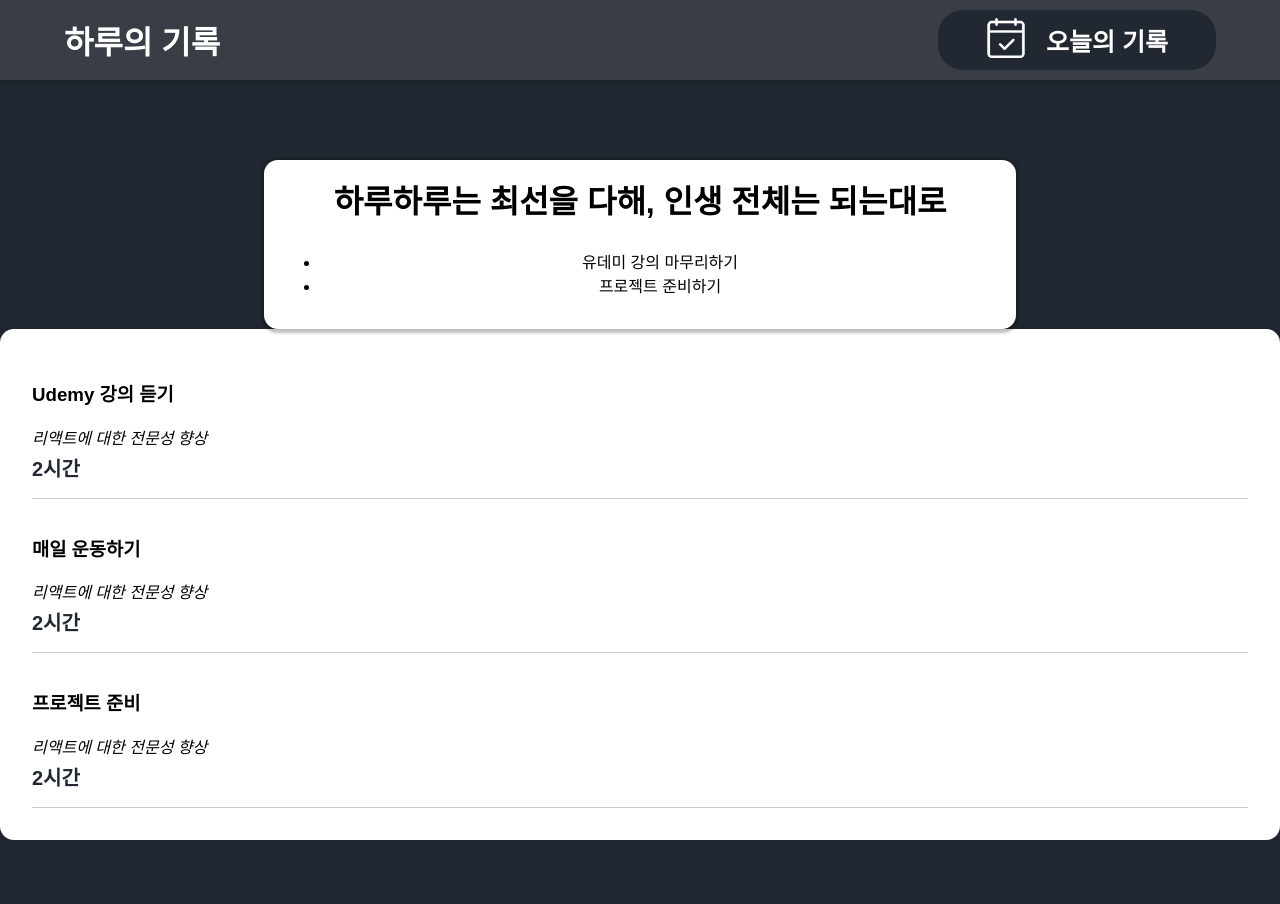
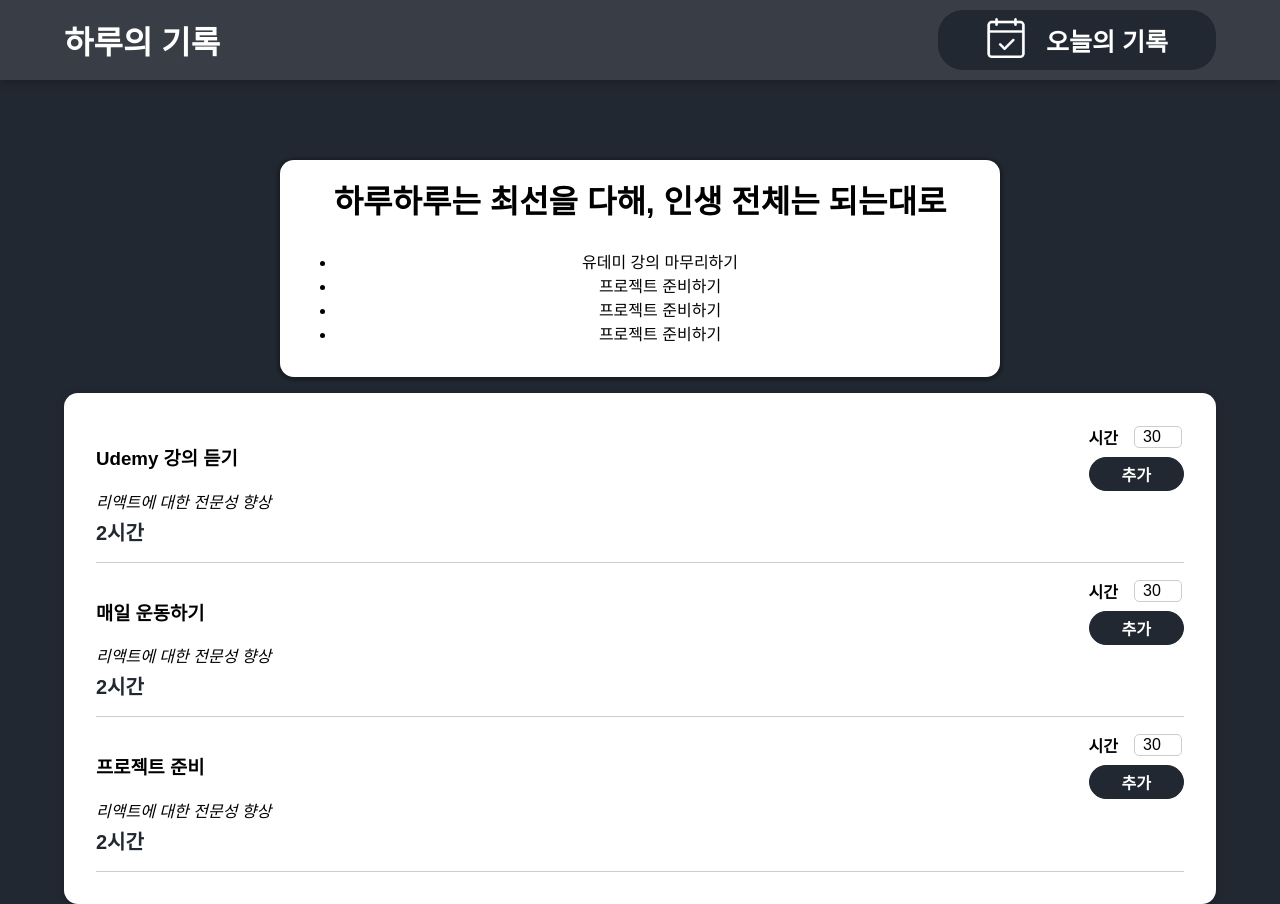
Before and after one commit to booyaChael/daylog, a React (Create React App) app: page / in a window 1280 px wide. Before the commit the page ends 840 px from the top, so only its background shows below. Built offline with nearby package versions, Linux system fonts and the light colour scheme; a web font is replaced by a local one.

Commit message:
마크업 마무리

```diff
--- a/src/components/Projects/Goal.module.css
+++ b/src/components/Projects/Goal.module.css
@@ -1,9 +1,10 @@
 .goal {
   text-align: center;
   max-width: 45rem;
-  width: 90%;
+  width: 100%;
   margin: auto;
   margin-top: 10rem;
+  margin-bottom: 1rem;
   position: relative;
   background-color: #ffffff;
   color: black;
--- a/src/components/Projects/MyProject/MyProject.js
+++ b/src/components/Projects/MyProject/MyProject.js
@@ -1,4 +1,5 @@
 import classes from "./MyProject.module.css";
+import MyProjectForm from "./MyProjectForm";
 
 const MyProject = (props) => {
   const wantToSpend = `${props.wantToSpend}시간`;
@@ -9,6 +10,9 @@
         <div className={classes.explanation}>{props.explanation}</div>
         <div className={classes.wantToSpend}>{wantToSpend}</div>
       </div>
+      <div>
+        <MyProjectForm />
+      </div>
     </li>
   );
 };
--- /dev/null
+++ b/src/components/Projects/MyProject/MyProjectForm.js
@@ -0,0 +1,21 @@
+import Input from "../../UI/Input";
+import classes from "./MyProjectForm.module.css";
+
+const MyProjectForm = (props) => {
+  return (
+    <form className={classes.form}>
+      <Input
+        label="시간"
+        input={{
+          id: "time",
+          type: "number",
+          min: "0",
+          step: "30",
+          defaultValue: "30",
+        }}
+      />
+      <button>추가</button>
+    </form>
+  );
+};
+export default MyProjectForm;
--- /dev/null
+++ b/src/components/Projects/MyProject/MyProjectForm.module.css
@@ -0,0 +1,20 @@
+.form {
+  text-align: right;
+}
+
+.form button {
+  font: inherit;
+  cursor: pointer;
+  background-color: #222831;
+  border: 1px solid #222831;
+  color: white;
+  padding: 0.25rem 2rem;
+  border-radius: 20px;
+  font-weight: bold;
+}
+
+.form button:hover,
+.form button:active {
+  background-color: #222831;
+  border-color: #222831;
+}
--- a/src/components/Projects/ProjectGoal.js
+++ b/src/components/Projects/ProjectGoal.js
@@ -7,6 +7,8 @@
       <ul>
         <li>유데미 강의 마무리하기</li>
         <li>프로젝트 준비하기</li>
+        <li>프로젝트 준비하기</li>
+        <li>프로젝트 준비하기</li>
       </ul>
     </section>
   );
--- a/src/components/UI/Card.module.css
+++ b/src/components/UI/Card.module.css
@@ -3,4 +3,6 @@
   box-shadow: 0 2px 8px rgba(0, 0, 0, 0.25);
   border-radius: 14px;
   background-color: white;
+  width: 90%;
+  margin: auto;
 }
--- /dev/null
+++ b/src/components/UI/Input.js
@@ -0,0 +1,11 @@
+import classes from "./Input.module.css";
+
+const Input = (props) => {
+  return (
+    <div className={classes.input}>
+      <label htmlFor={props.input.id}>{props.label}</label>
+      <input {...props.input} />
+    </div>
+  );
+};
+export default Input;
--- /dev/null
+++ b/src/components/UI/Input.module.css
@@ -0,0 +1,18 @@
+.input {
+  display: flex;
+  align-items: center;
+  margin-bottom: 0.5rem;
+}
+
+.input label {
+  font-weight: bold;
+  margin-right: 1rem;
+}
+
+.input input {
+  width: 3rem;
+  border-radius: 5px;
+  border: 1px solid #ccc;
+  font: inherit;
+  padding-left: 0.5rem;
+}
--- a/src/index.css
+++ b/src/index.css
@@ -1,3 +1,7 @@
+* {
+  box-sizing: border-box;
+}
+
 html {
   font-family: "SUITE", sans-serif;
 }
```
